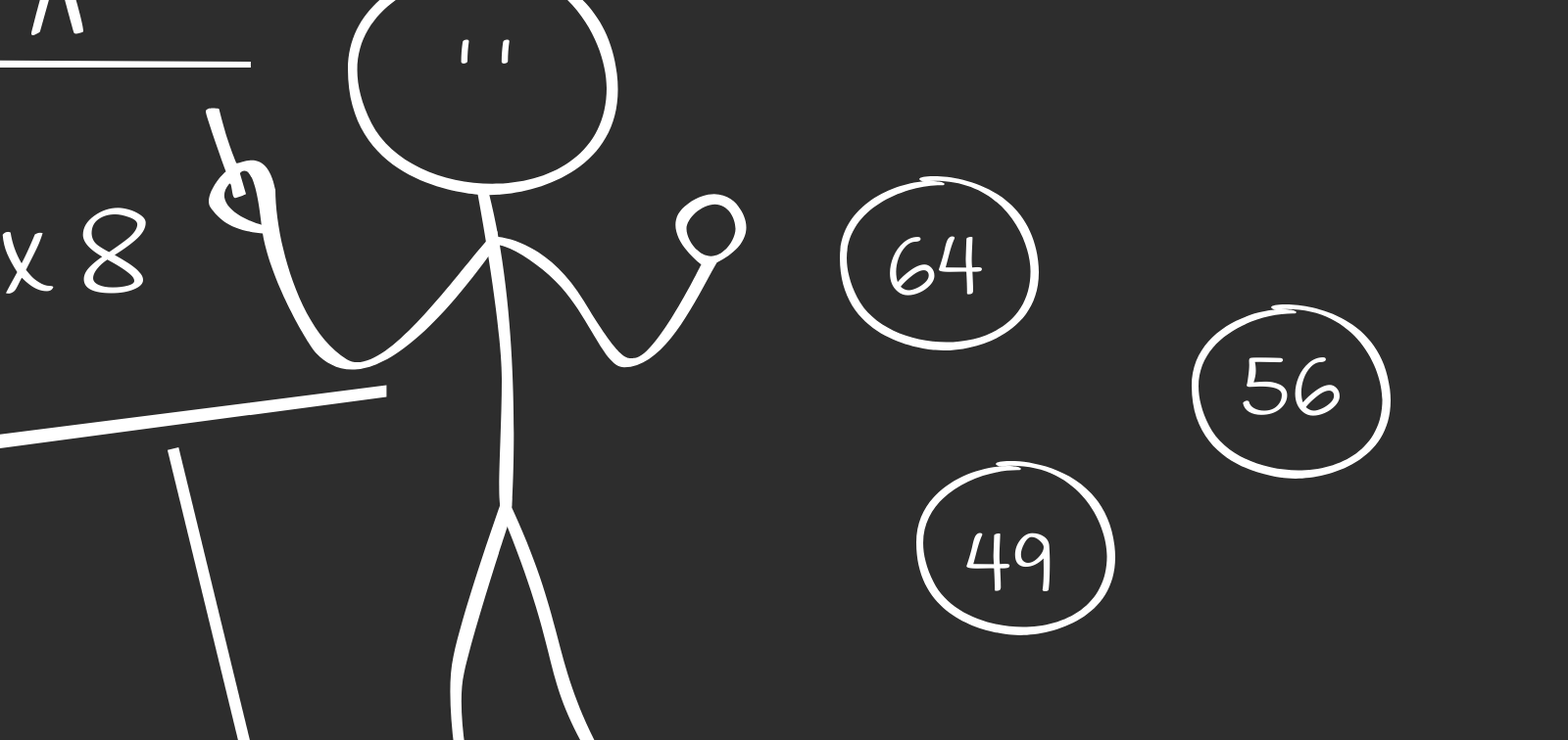
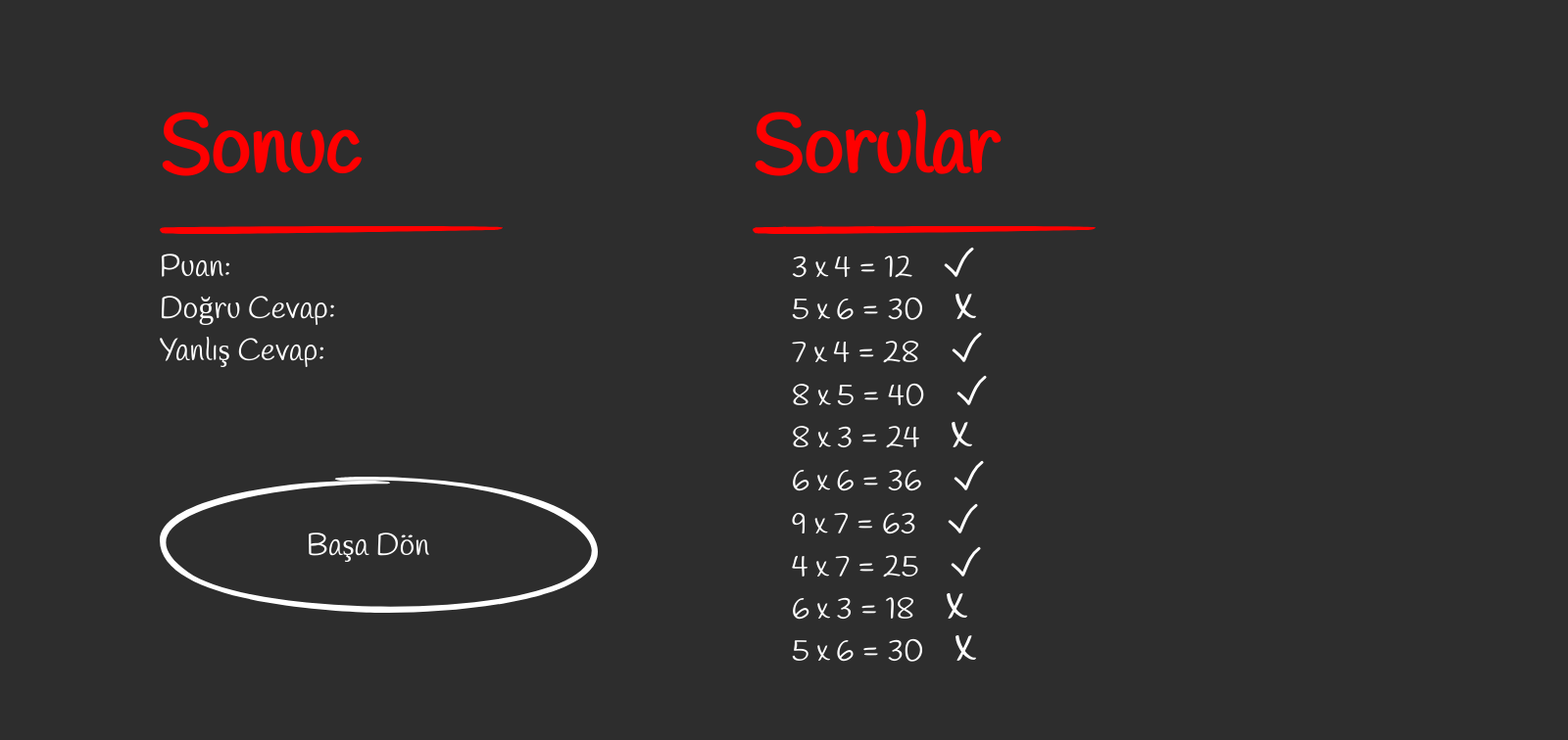
Before and after one commit to erdemxceylan/odev-3, a React (Create React App) app: page /result in a window 1280 px wide. Shown: the top 756 px of the page at 98% size, 1600 px wide, since content can reach past the window. Built offline with nearby package versions, Linux system fonts and the light colour scheme.

Commit message:
routing and context

```diff
--- a/package.json
+++ b/package.json
@@ -8,6 +8,7 @@
     "@testing-library/user-event": "^13.5.0",
     "react": "^18.2.0",
     "react-dom": "^18.2.0",
+    "react-router-dom": "^6.3.0",
     "react-scripts": "5.0.1",
     "web-vitals": "^2.1.4"
   },
--- a/src/App.js
+++ b/src/App.js
@@ -1,10 +1,21 @@
 import './App.scss';
-import GamePage from './pages/Game';
+import { Routes, Route } from 'react-router-dom';
+import GamePage from './pages/game';
+import IntroPage from './pages/intro';
+import ResultPage from './pages/result';
+import TotalsProvider from './context/use-totals';
+import RoundProvider from './context/use-round';
 
-function App() {
+export default function App() {
    return (
-      <GamePage />
+      <RoundProvider>
+         <TotalsProvider>
+            <Routes>
+               <Route path='/' exact element={<IntroPage />} />
+               <Route path='/game' element={<GamePage />} />
+               <Route path='/result' element={<ResultPage />} />
+            </Routes>
+         </TotalsProvider>
+      </RoundProvider>
    );
 }
-
-export default App;
--- /dev/null
+++ b/src/components/result/index.js
@@ -0,0 +1,51 @@
+import React from "react";
+import "./styles.scss";
+import * as svgs from '../../assets/svgs';
+import { useRound } from '../../context/use-round';
+
+function Result() {
+
+   const { round } = useRound();
+   console.log(round);
+   const { line, circleIcon, falseIcon, trueIcon } = svgs;
+
+   const startGame = () => {
+
+      //Başla butonuna tıklandığında context'ten gelen veriler ile oyun başa döner
+
+   };
+   return (
+      <div className="container">
+         <div className="section-left">
+            <h2>Sonuc</h2>
+            {line}
+            <div>Puan:</div>
+            <div>Doğru Cevap:</div>
+            <div>Yanlış Cevap:</div>
+            {/* <Link onClick={startGame} to="/"> </Link> */}
+            <div className="startGame">
+               <span>Başa Dön</span>
+               {circleIcon}
+            </div>
+         </div>
+         <div className="section-right">
+            <h2>Sorular</h2>
+            <div>{line}</div>
+            <ul className="question-list">
+               <li>3 x 4 = 12 <span>{trueIcon}</span></li>
+               <li>5 x 6 = 30 <span>{falseIcon}</span></li>
+               <li>7 x 4 = 28 <span>{trueIcon}</span></li>
+               <li>8 x 5 = 40 <span>{trueIcon}</span></li>
+               <li>8 x 3 = 24 <span>{falseIcon}</span></li>
+               <li>6 x 6 = 36 <span>{trueIcon}</span></li>
+               <li>9 x 7 = 63 <span>{trueIcon}</span></li>
+               <li>4 x 7 = 25 <span>{trueIcon}</span></li>
+               <li>6 x 3 = 18 <span>{falseIcon}</span></li>
+               <li>5 x 6 = 30 <span>{falseIcon}</span></li>
+            </ul>
+         </div>
+      </div>
+   );
+}
+
+export default Result;
--- /dev/null
+++ b/src/components/result/styles.scss
@@ -0,0 +1,39 @@
+.container {
+  font-family: 'Handlee', cursive;
+  height: 100vh;
+  justify-content: space-between;
+  font-size: 32px;
+  display: flex;
+  flex-direction: row;
+  margin: 0px 249px;
+  color: #fff;
+  cursor: pointer;
+  /* overflow: hidden;  */
+}
+
+.container h2 {
+  color: #ff0000;
+  width: 222px;
+  height: 109px;
+  font-size: 82px;
+  margin: 100px 0px 0px 0px;
+}
+
+.section-right > ul {
+  margin-top: 0px;
+}
+.section-right ul li {
+  list-style: none;
+}
+.section-right ul li span {
+  margin-left: 25px;
+}
+
+.startGame {
+  margin: 106px 158px 0px 0px;
+}
+
+.startGame > span {
+  position: absolute;
+  margin: 50px 150px;
+}
--- /dev/null
+++ b/src/context/use-round.js
@@ -0,0 +1,18 @@
+import { createContext, useContext, useState } from "react";
+
+export const RoundContext = createContext();
+export const useRound = () => useContext(RoundContext);
+
+const initialState = { roundNumber: 0, totalPoints: 0, totalCorrectAnswers: 0, totalWrongAnswers: 0, questions: [] };
+
+const Provider = (props) => {
+   const [round, setRound] = useState(initialState);
+
+   return (
+      <RoundContext.Provider value={{ round }}>
+         {props.children}
+      </RoundContext.Provider>
+   );
+};
+
+export default Provider;
--- /dev/null
+++ b/src/context/use-totals.js
@@ -0,0 +1,18 @@
+import { createContext, useContext, useState } from "react";
+
+export const TotalsContext = createContext();
+export const useTotals = () => useContext(TotalsContext);
+
+const initialState = { points: 0, correctAnswers: 0, wrongAnswers: 0, questions: 0 };
+
+const Provider = (props) => {
+   const [totals, setTotals] = useState(initialState);
+
+   return (
+      <TotalsContext.Provider value={{ totals }}>
+         {props.children}
+      </TotalsContext.Provider>
+   );
+};
+
+export default Provider;
--- a/src/index.js
+++ b/src/index.js
@@ -1,5 +1,6 @@
 import React from 'react';
 import ReactDOM from 'react-dom/client';
+import { BrowserRouter } from 'react-router-dom';
 import './index.scss';
 import App from './App';
 import reportWebVitals from './reportWebVitals';
@@ -7,7 +8,9 @@ import reportWebVitals from './reportWebVitals';
 const root = ReactDOM.createRoot(document.getElementById('root'));
 root.render(
    // <React.StrictMode>
-   <App />
+   <BrowserRouter>
+      <App />
+   </BrowserRouter>
    // </React.StrictMode>
 );
 
--- a/src/index.scss
+++ b/src/index.scss
@@ -7,6 +7,7 @@ body {
   height: 100vh;
   margin: 0;
   color: #fff;
+  background-color: map-get($colors, bg);
   font-family: 'Handlee', cursive;
   font-style: normal;
   font-weight: 400;
--- a/src/pages/Intro.js
+++ b/src/pages/Intro.js
@@ -2,6 +2,8 @@ import React from 'react';
 
 export default function IntroPage() {
    return (
-      <div>Intro</div>
+      <div style={{ fontSize: '20rem' }}>
+         <p>Intro</p>
+      </div>
    );
 }
--- a/src/pages/Result.js
+++ b/src/pages/Result.js
@@ -1,7 +1,8 @@
 import React from 'react';
+import Result from '../components/result';
 
 export default function ResultPage() {
    return (
-      <div>Result</div>
+      <Result />
    );
 }
```
Also changed, not shown: src/assets/svgs/index.js, 1 other file (tests, documents, lock files or other folders).
